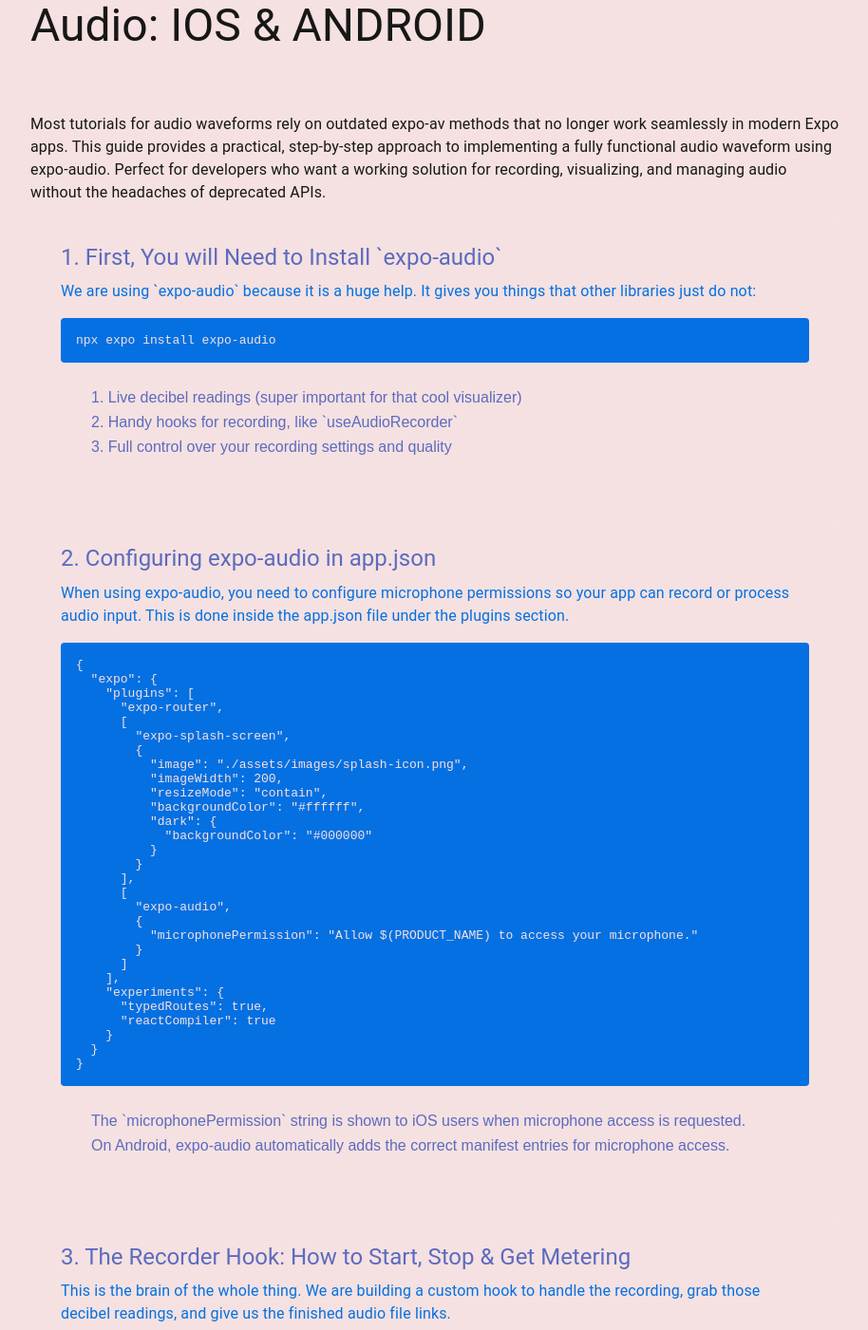
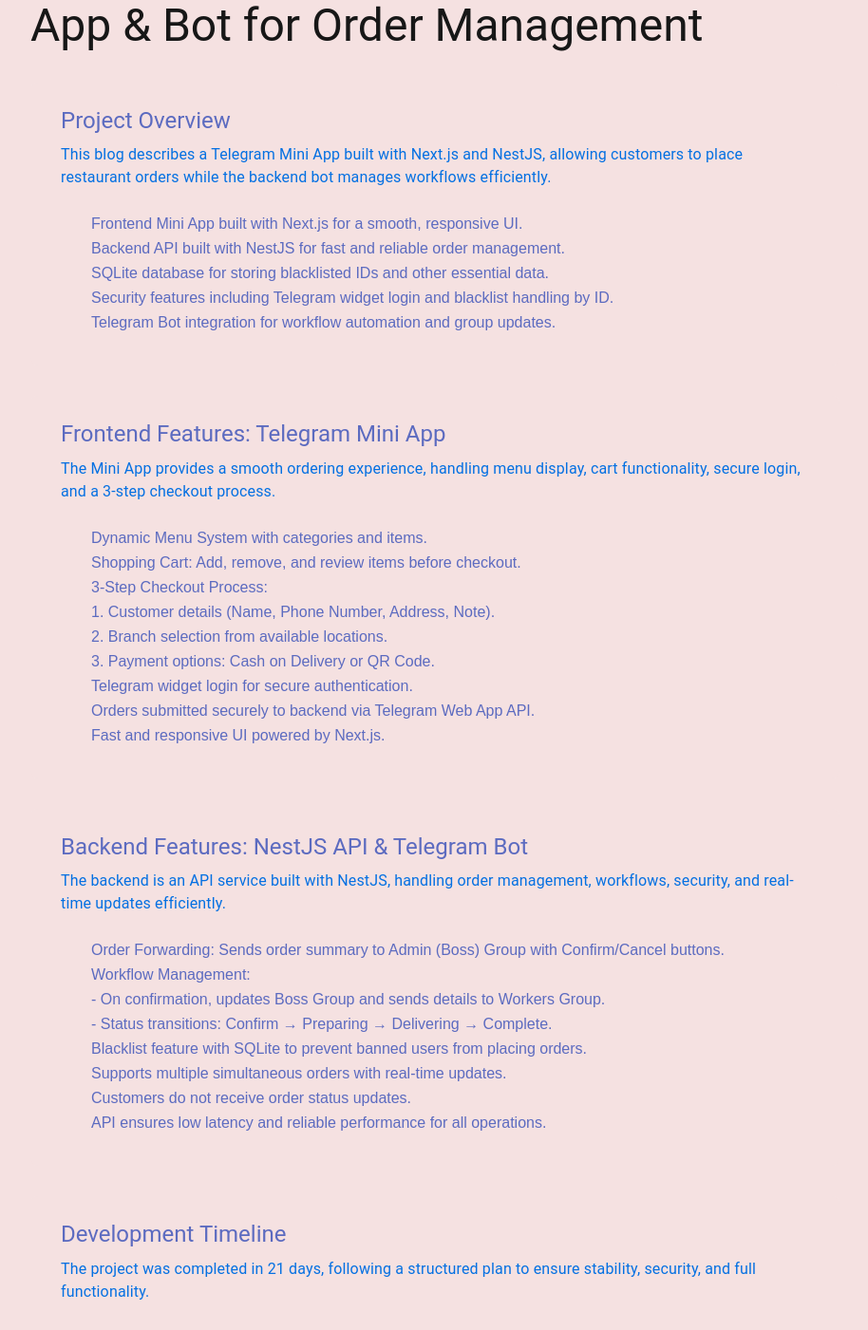
Before and after one commit to calledarian/arian.my, a Next.js app in the folder arian.my/: page /blog/food-ordering-webapp in a window 1280 px wide. Shown: the part 257-1658 px from the top of the page at 95% size, without its empty margins (182-1096 px from the left). Built offline with nearby package versions, Linux system fonts and the light colour scheme.

Commit message:
Add new blog, Food Ordering Webapp

```diff
--- a/arian.my/src/app/blog/food-ordering-webapp/page.tsx
+++ b/arian.my/src/app/blog/food-ordering-webapp/page.tsx
@@ -9,7 +9,6 @@
 } from "@mui/material";
 import FadeIn from "@/app/utils/fadeIn";
 import Script from "next/script";
-import Image from "next/image";
 
 // --- Types & Interfaces ---
 interface BlogSection {
@@ -21,257 +20,94 @@
 }
 
 enum BlogSections {
-  Install = "install",
-  Config = "expo-audio-config",
-  RecorderHook = "recorderHook",
-  Waveform = "waveform",
-  MainApp = "mainApp",
-  WhyThisWorks = "whyThisWorks",
+  Introduction = "introduction",
+  FrontendFeatures = "frontend-features",
+  BackendFeatures = "backend-features",
+  Timeline = "development-timeline",
+  Deployment = "deployment-hosting",
+  WhyThisWorks = "why-this-works",
 }
-
-// --- Blog Data ---
 const blogSections: BlogSection[] = [
   {
-    id: BlogSections.Install,
-    title: "1. First, You will Need to Install `expo-audio`",
+    id: BlogSections.Introduction,
+    title: "Project Overview",
     content:
-      "We are using `expo-audio` because it is a huge help. It gives you things that other libraries just do not:",
-    codeSnippet: "npx expo install expo-audio",
+      "This blog describes a Telegram Mini App built with Next.js and NestJS, allowing customers to place restaurant orders while the backend bot manages workflows efficiently.",
     listItems: [
-      "1. Live decibel readings (super important for that cool visualizer)",
-      "2. Handy hooks for recording, like `useAudioRecorder`",
-      "3. Full control over your recording settings and quality",
+      "Frontend Mini App built with Next.js for a smooth, responsive UI.",
+      "Backend API built with NestJS for fast and reliable order management.",
+      "SQLite database for storing blacklisted IDs and other essential data.",
+      "Security features including Telegram widget login and blacklist handling by ID.",
+      "Telegram Bot integration for workflow automation and group updates.",
     ],
   },
   {
-    id: BlogSections.Config,
-    title: "2. Configuring expo-audio in app.json",
+    id: BlogSections.FrontendFeatures,
+    title: "Frontend Features: Telegram Mini App",
     content:
-      "When using expo-audio, you need to configure microphone permissions so your app can record or process audio input. This is done inside the app.json file under the plugins section.",
-    codeSnippet: `{
-  "expo": {
-    "plugins": [
-      "expo-router",
-      [
-        "expo-splash-screen",
-        {
-          "image": "./assets/images/splash-icon.png",
-          "imageWidth": 200,
-          "resizeMode": "contain",
-          "backgroundColor": "#ffffff",
-          "dark": {
-            "backgroundColor": "#000000"
-          }
-        }
-      ],
-      [
-        "expo-audio",
-        {
-          "microphonePermission": "Allow $(PRODUCT_NAME) to access your microphone."
-        }
-      ]
-    ],
-    "experiments": {
-      "typedRoutes": true,
-      "reactCompiler": true
-    }
-  }
-}`,
+      "The Mini App provides a smooth ordering experience, handling menu display, cart functionality, secure login, and a 3-step checkout process.",
     listItems: [
-      "The `microphonePermission` string is shown to iOS users when microphone access is requested.",
-      "On Android, expo-audio automatically adds the correct manifest entries for microphone access.",
+      "Dynamic Menu System with categories and items.",
+      "Shopping Cart: Add, remove, and review items before checkout.",
+      "3-Step Checkout Process:",
+      "  1. Customer details (Name, Phone Number, Address, Note).",
+      "  2. Branch selection from available locations.",
+      "  3. Payment options: Cash on Delivery or QR Code.",
+      "Telegram widget login for secure authentication.",
+      "Orders submitted securely to backend via Telegram Web App API.",
+      "Fast and responsive UI powered by Next.js.",
     ],
   },
   {
-    id: BlogSections.RecorderHook,
-    title: "3. The Recorder Hook: How to Start, Stop & Get Metering",
+    id: BlogSections.BackendFeatures,
+    title: "Backend Features: NestJS API & Telegram Bot",
     content:
-      "This is the brain of the whole thing. We are building a custom hook to handle the recording, grab those decibel readings, and give us the finished audio file links.",
-    codeSnippet: `import { useEffect, useRef, useState } from "react";
-import { useAudioRecorder, useAudioRecorderState, RecordingPresets, AudioModule, setAudioModeAsync } from "expo-audio";
-import { Alert } from "react-native";
-
-export default function useAudioRecorderHook() {
-  const [audioUri, setAudioUri] = useState<string | null>(null);
-
-  const recorder = useAudioRecorder({
-    ...RecordingPresets.HIGH_QUALITY,
-    isMeteringEnabled: true,
-  });
-
-  const recorderState = useAudioRecorderState(recorder);
-  const latestDecibel = useRef<number | null>(null);
-
-  useEffect(() => {
-    if (recorderState.metering != null) {
-      latestDecibel.current = recorderState.metering;
-    }
-
-    // Set audioUri only when recording is no longer active and a uri is available
-    if (!recorderState.isRecording && recorderState.uri) {
-      setAudioUri(recorderState.uri);
-    }
-  }, [recorderState.metering, recorderState.isRecording, recorderState.uri]);
-
-  const startOrStopRecording = async () => {
-    try {
-      const permission = await AudioModule.requestRecordingPermissionsAsync();
-      if (!permission.granted) {
-        Alert.alert("Permission required");
-        return;
-      }
-
-      await setAudioModeAsync({ allowsRecording: true, playsInSilentMode: true });
-
-      if (recorderState.isRecording) {
-        await recorder.stop();
-      } else {
-        await recorder.prepareToRecordAsync();
-        recorder.record();
-      }
-    } catch (e) {
-      console.error("Failed to start or stop recording:", e);
-      Alert.alert("Recording Error", "An error occurred while managing the recording.");
-    }
-  };
-
-  return {
-    recordingInProgress: recorderState.isRecording,
-    currentDecibel: recorderState.metering ?? null,
-    audioUri,
-    startOrStopRecording,
-    latestDecibel,
-  };
-}`,
+      "The backend is an API service built with NestJS, handling order management, workflows, security, and real-time updates efficiently.",
     listItems: [
-      "1. isMeteringEnabled: true is the magic switch that lets us create the waveform.",
-      "2. We&apos;re using a ref for the latest decibel reading. This is a pro tip, it lets us update the value without causing a bunch of pointless re-renders.",
-      "3. The useEffect is just there to update our state so the UI knows what is up.",
+      "Order Forwarding: Sends order summary to Admin (Boss) Group with Confirm/Cancel buttons.",
+      "Workflow Management:",
+      "  - On confirmation, updates Boss Group and sends details to Workers Group.",
+      "  - Status transitions: Confirm → Preparing → Delivering → Complete.",
+      "Blacklist feature with SQLite to prevent banned users from placing orders.",
+      "Supports multiple simultaneous orders with real-time updates.",
+      "Customers do not receive order status updates.",
+      "API ensures low latency and reliable performance for all operations.",
     ],
   },
   {
-    id: BlogSections.Waveform,
-    title: "4. Building That Awesome WhatsApp-Style Waveform",
+    id: BlogSections.Timeline,
+    title: "Development Timeline",
     content:
-      "This is the fun part. We want a smooth, scrolling waveform that looks like a real-time voice message. We&apos;ll even add a little bit of randomness to make it feel more alive, just like the real WhatsApp animation.",
-    codeSnippet: `import { useEffect, useState } from "react";
-import { View } from "react-native";
-
-export default function WaveformDisplay({
-  recordingInProgress,
-  latestDecibel,
-}: {
-  recordingInProgress: boolean;
-  latestDecibel: React.MutableRefObject<number | null>;
-}) {
-  const [waveformHeights, setWaveformHeights] = useState<number[]>([]);
-  const maxBars = 50;
-
-  useEffect(() => {
-    if (!recordingInProgress) return;
-    setWaveformHeights([]);
-
-    let waveformBuffer: number[] = [];
-    const interval = setInterval(() => {
-      if (latestDecibel.current != null) {
-        const normalized = Math.max(0, Math.min(1, (latestDecibel.current + 60) / 60));
-        const variation = 0.6 + Math.random() * 0.1; // WhatsApp wiggle
-        const height = normalized * 40 * variation;
-
-        waveformBuffer.push(height);
-        if (waveformBuffer.length > maxBars) waveformBuffer.shift();
-
-        setWaveformHeights([...waveformBuffer]);
-      }
-    }, 120);
-
-    return () => clearInterval(interval);
-  }, [recordingInProgress]);
-
-  return (
-    <View style={{
-      height: 60,
-      flexDirection: "row",
-      alignItems: "center",
-      justifyContent: "center",
-      gap: 2,
-      width: "100%",
-      marginBottom: 20,
-    }}>
-      {waveformHeights.map((height, index) => (
-        <View
-          key={index}
-          style={{
-            width: 4,
-            height: height * 2,
-            backgroundColor: "#007AFF",
-            borderRadius: 2,
-          }}
-        />
-      ))}
-    </View>
-  );
-}`,
+      "The project was completed in 21 days, following a structured plan to ensure stability, security, and full functionality.",
     listItems: [
-      "Here's the logic, broken down:",
-      "1. We take the latest decibel reading and normalize it (convert the -60 to 0 dB range into a 0 to 1 value).",
-      "2. Then, we multiply that value by 40 and add a tiny bit of random variation--this is the secret to that cool 'wiggle' effect.",
-      "3. We push the new bar height into a buffer array, making sure it never gets bigger than 50 bars.",
-      "4. Finally, we render the array as a bunch of vertical bars in a row, which gives you that smooth scrolling effect.",
+      "Week 1 (Days 1–7): Project setup, Next.js frontend development, menu & cart implementation, 3-step checkout, Telegram login integration.",
+      "Week 2 (Days 8–14): NestJS backend API development, order forwarding, workflow logic, blacklist feature implementation using SQLite.",
+      "Week 3 (Days 15–21): QA & testing with concurrent orders, integration of frontend & backend, final bug fixes, deployment via Telegram Web App..",
     ],
   },
   {
-    id: BlogSections.MainApp,
-    title: "5. Putting It All Together in the Main App",
+    id: BlogSections.Deployment,
+    title: "Deployment & Hosting",
     content:
-      "Now for the easy part. We will combine our custom hook and the waveform component into a clean, simple UI. No extra fluff, just the core functionality.",
-    codeSnippet: `import { Text, TouchableOpacity, View } from "react-native";
-import useAudioRecorderHook from "./useAudioRecorderHook";
-import WaveformDisplay from "./waveForm";
-
-export default function AudioRecorderWithWaveform() {
-  const { recordingInProgress, currentDecibel, audioUri, startOrStopRecording, latestDecibel } =
-    useAudioRecorderHook();
-
-  return (
-    <View style={{ flex: 1, justifyContent: "center", alignItems: "center", padding: 20 }}>
-      <Text style={{ marginBottom: 20, fontSize: 18, fontWeight: "bold" }}>Expo-Audio/WaveForm</Text>
-
-      <WaveformDisplay recordingInProgress={recordingInProgress} latestDecibel={latestDecibel} />
-
-      {currentDecibel != null && <Text style={{ marginBottom: 10 }}>{currentDecibel.toFixed(1)} dB</Text>}
-
-      <TouchableOpacity
-        onPress={startOrStopRecording}
-        style={{
-          padding: 10,
-          backgroundColor: recordingInProgress ? "#FF3B30" : "#007AFF",
-          borderRadius: 6,
-        }}
-      >
-        <Text style={{ color: "white" }}>{recordingInProgress ? "Stop" : "Record"}</Text>
-      </TouchableOpacity>
-
-      {/* This is the corrected footer */}
-      <Text style={{ marginTop: 20, fontSize: 14, color: "#888" }}>Made with love by Arian Khademolghorani (https://github.com/calledarian)</Text>
-    </View>
-  );
-}`,
+      "The Mini App frontend is hosted as a Telegram Web App using BotFather, while the backend API is hosted on Render. SQLite is used for lightweight and efficient data storage.",
     listItems: [
-      "Your UI is pretty straightforward:",
-      " - [A container for the scrolling waveform bars]",
-      " - [A little text display for the exact decibel number]",
-      " - [A simple Record/Stop button]",
+      "Frontend hosted via Telegram Web App using BotFather.",
+      "Backend API hosted on Render for fast and reliable performance.",
+      "SQLite database stores blacklisted IDs and other essential management data.",
     ],
   },
   {
     id: BlogSections.WhyThisWorks,
-    title: "6. So, Why Does This Work So Well?",
+    title: "Why This Project Was Successful",
     listItems: [
-      "You get live decibel readings, which is what makes a real-time waveform even possible.",
-      "The `ref` and `buffer` make sure your app runs smoothly, with no excessive re-renders.",
-      "The scrolling waveform feels natural because we&apos;re using a fixed buffer and a timed interval.",
-      "And that tiny bit of random variation? It&apos;s what gives the animation that perfect, WhatsApp-like wiggle.",
+      "Next.js frontend provides a fast, responsive, and smooth UI.",
+      "NestJS backend ensures reliable and low-latency API performance.",
+      "Telegram widget login ensures secure user authentication.",
+      "Blacklist feature prevents unwanted or malicious users from placing orders.",
+      "SQLite provides lightweight and efficient storage for management data.",
+      "Workflow buttons (Confirm, Preparing, Delivering, Complete) function as expected.",
+      "System handles multiple orders efficiently with real-time updates.",
+      "Integration of all assets ensures smooth operations without delays.",
     ],
   },
 ];
@@ -284,9 +120,9 @@
         {JSON.stringify({
           "@context": "https://schema.org",
           "@type": "BlogPosting",
-          headline: "Expo Audio Waveform Tutorial",
+          headline: "Telegram Restaurant Mini App Development",
           description:
-            "Step-by-step guide to build a WhatsApp-style audio waveform using expo-audio in React Native.",
+            "Step-by-step explanation of developing a Telegram Mini App for restaurant ordering and a Telegram Bot for order management.",
           author: { "@type": "Person", name: "Arian Khademolghorani" },
           publisher: {
             "@type": "Organization",
@@ -296,8 +132,8 @@
               url: "https://arian.my/assets/logo.png",
             },
           },
-          datePublished: "2025-09-16",
-          dateModified: "2025-09-16",
+          datePublished: "2025-11-01",
+          dateModified: "2025-11-01",
         })}
       </Script>
 
@@ -309,24 +145,7 @@
             gutterBottom
             sx={{ mb: { xs: 2, sm: 4 }, fontSize: { xs: "2rem", sm: "3rem" } }}
           >
-            Building an Audio Waveform in Expo Audio: IOS & ANDROID
-          </Typography>
-          <Box
-            display="flex"
-            flexDirection={{ xs: "column", sm: "row" }}
-            gap={2}
-            justifyContent="center"
-            alignItems="center"
-            mb={4}
-          >
-          </Box>
-          <Typography paragraph>
-            Most tutorials for audio waveforms rely on outdated expo-av methods
-            that no longer work seamlessly in modern Expo apps. This guide
-            provides a practical, step-by-step approach to implementing a fully
-            functional audio waveform using expo-audio. Perfect for developers
-            who want a working solution for recording, visualizing, and managing
-            audio without the headaches of deprecated APIs.{" "}
+            Developed a Telegram Restaurant Mini App & Bot for Order Management
           </Typography>
 
           {blogSections.map((section, i) => (
@@ -401,9 +220,7 @@
           ))}
 
           <Typography paragraph sx={{ mt: 4, fontStyle: "italic" }}>
-            And that is it! You now have a smooth, responsive audio recorder
-            with a cool waveform visualizer. This approach is more reliable and
-            gives you the tools you need to build something truly polished.
+            If you come this far, thank you.
           </Typography>
         </article>
       </Container>
@@ -413,53 +230,36 @@
 
 // Metadata
 export const metadata = {
-  title: "Expo Audio Waveform Tutorial | React Native Audio Recording Guide",
+  title: "Telegram Restaurant Mini App | Order Management with Bot",
   description:
-    "Step-by-step guide to build a WhatsApp-style audio waveform using expo-audio in React Native. Live decibel readings, smooth animations, and recording hooks explained.",
+    "Learn how I developed a Telegram Mini App for restaurant ordering and a Telegram Bot for backend order management. Full workflow explained.",
   keywords: [
-    "expo-audio",
-    "react native audio recorder",
-    "audio waveform",
-    "expo tutorial",
-    "React Native recording",
-    "audio visualization",
+    "telegram mini app",
+    "restaurant ordering",
+    "telegram bot",
+    "order management",
+    "frontend backend integration",
   ],
   authors: [{ name: "Arian Khademolghorani", url: "https://arian.my" }],
   openGraph: {
-    title: "Expo Audio Waveform Tutorial",
+    title: "Telegram Restaurant Mini App Development",
     description:
-      "Learn how to build a live audio waveform in React Native using expo-audio.",
-    url: "https://arian.my/blog/waveform",
-    siteName: "Your Dev Blog",
+      "Step-by-step explanation of developing a Telegram Mini App and Telegram Bot for order management.",
+    url: "https://arian.my/blog/food-ordering-webapp",
+    siteName: "Arian.my Dev Blog",
     type: "article",
-    images: [
-      {
-        url: "https://arian.my/assets/waveform.jpg",
-        width: 1200,
-        height: 630,
-        alt: "Expo Audio Waveform Tutorial",
-      },
-    ],
   },
   twitter: {
     card: "summary_large_image",
-    title: "Expo Audio Waveform Tutorial",
+    title: "Telegram Restaurant Mini App",
     description:
-      "Learn how to build a live audio waveform in React Native using expo-audio.",
-    images: [
-      {
-        url: "https://arian.my/assets/waveform.jpg",
-        alt: "Expo Audio Waveform Tutorial",
-        width: 1200,
-      },
-    ],
+      "Learn how I developed a Telegram Mini App and Bot for restaurant order management.",
   },
   robots: { index: true, follow: true },
   alternates: {
-    canonical: "https://arian.my/blog/waveform",
+    canonical: "https://arian.my/blog/food-ordering-webapp",
     languages: {
-      "en-US": "https://arian.my/en/blog/waveform",
-      "tr-TR": "https://arian.my/tr/blog/waveform",
+      "en-US": "https://arian.my/en/blog/food-ordering-webapp",
     },
   },
 };
--- a/arian.my/src/app/components/Hero.tsx
+++ b/arian.my/src/app/components/Hero.tsx
@@ -52,9 +52,9 @@
   {
     id: 3,
     title: "Food Ordering WebApp",
-    path: "coming-soon.jpg",
+    path: "SHW/new_order.jpg",
     description:
-      "Created a Telegram-based food ordering application that streamlines communication between customers, managers, and staff. Customers place orders directly through the bot, managers approve requests, and workers receive real-time notifications—eliminating delays and reducing miscommunication.",
+      "This blog describes a Telegram Mini App built with Next.js and NestJS, allowing customers to place restaurant orders while the backend bot manages workflows efficiently.",
     href: "/blog/food-ordering-webapp"
   },
 ];
```
Also changed, not shown: arian.my/src/app/blog/page.tsx (+9 -1 lines).
